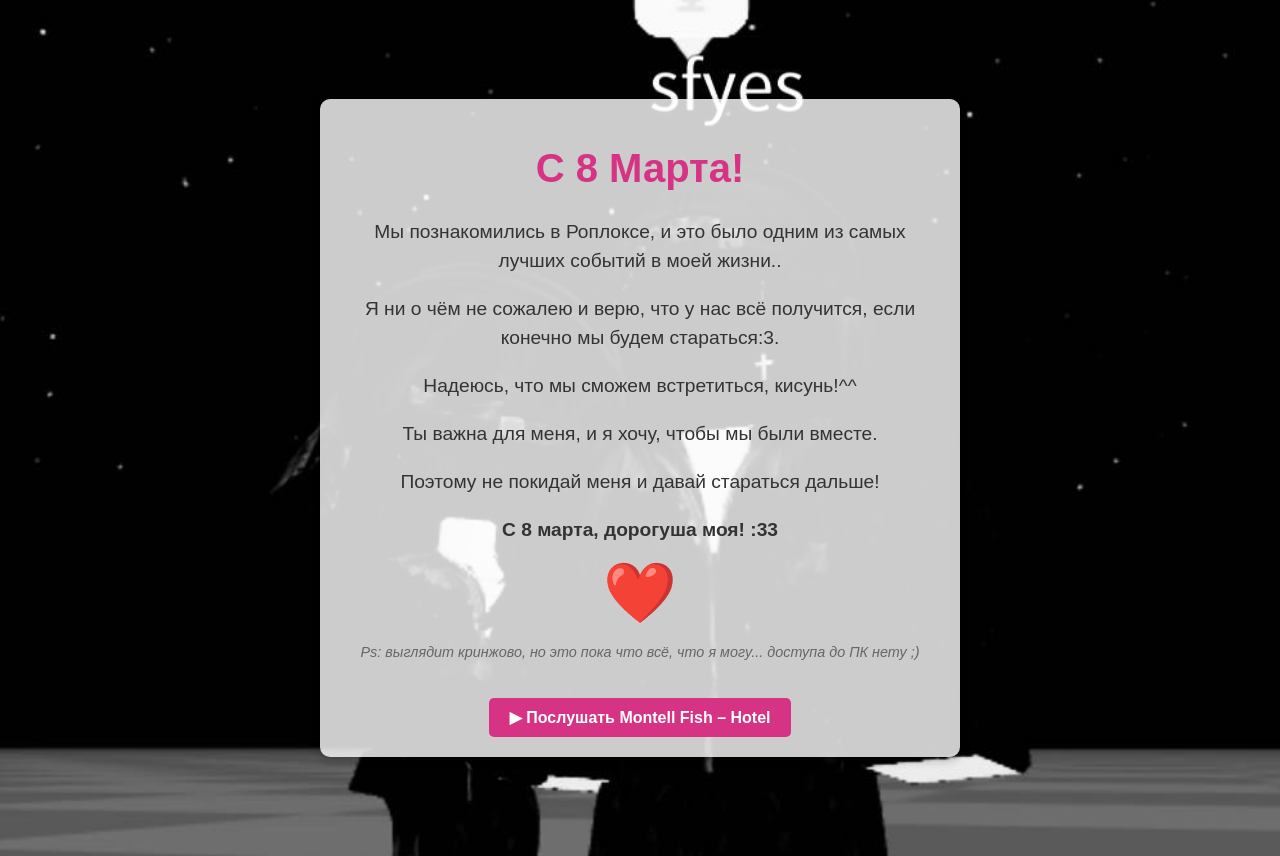
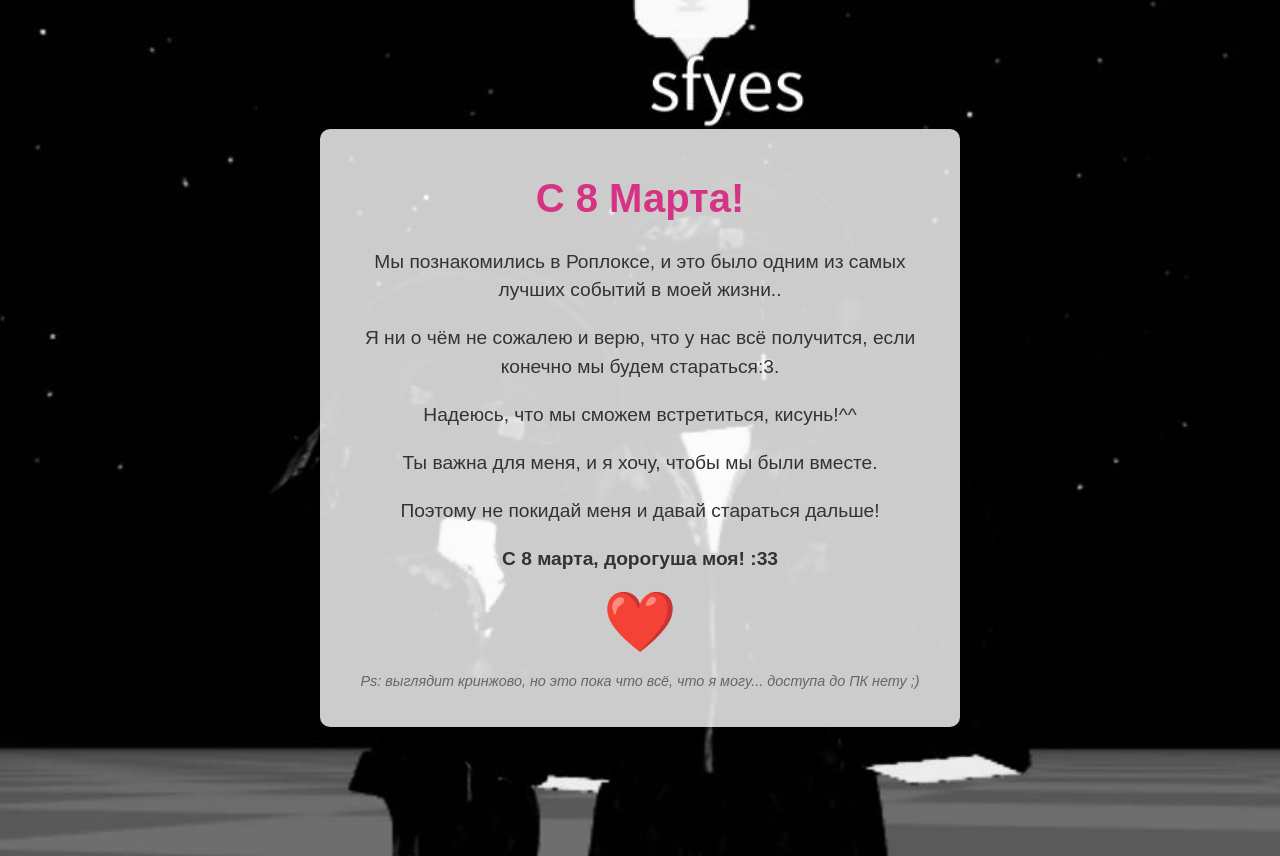
Before and after one commit to visifarr/8march, a plain HTML site: page index.html in a window 1280 px wide. Drawn offline with Linux system fonts and the light colour scheme.

Commit message:
Update index.html

```diff
--- a/index.html
+++ b/index.html
@@ -44,16 +44,6 @@
             margin-top: 20px;
             font-style: italic;
         }
-        .music-link {
-            display: inline-block;
-            margin-top: 20px;
-            padding: 10px 20px;
-            background-color: #d63384;
-            color: white;
-            text-decoration: none;
-            border-radius: 5px;
-            font-weight: bold;
-        }
         @keyframes fadeIn {
             from { opacity: 0; transform: translateY(-20px); }
             to { opacity: 1; transform: translateY(0); }
@@ -65,13 +55,7 @@
         }
     </style>
     <script>
-        let images = [
-            "1.jpg",
-            "2.jpg",
-            "3.jpg",
-            "4.jpg",
-            "5.jpg"
-        ];
+        let images = ["1.jpg", "2.jpg", "3.jpg", "4.jpg", "5.jpg"];
         let index = 0;
 
         function changeBackground() {
@@ -83,6 +67,11 @@
     </script>
 </head>
 <body>
+    <audio autoplay loop>
+        <source src="Hotel.mp3" type="audio/mpeg">
+        Ваш браузер не поддерживает аудио.
+    </audio>
+
     <div class="container">
         <h1>С 8 Марта!</h1>
         <p>Мы познакомились в Роплоксе, и это было одним из самых лучших событий в моей жизни..</p>
@@ -93,11 +82,6 @@
         <p><b>С 8 марта, дорогуша моя! :33</b></p>
         <div class="heart">❤️</div>
         <p class="ps">Ps: выглядит кринжово, но это пока что всё, что я могу... доступа до ПК нету ;)</p>
-
-        <!-- Ссылка на песню -->
-        <a href="https://www.musixmatch.com/lyrics/Montell-Fish/Hotel?utm_source=application&utm_campaign=api&utm_medium=musixmatch-android%3A552993462" target="_blank" class="music-link">
-            ▶ Послушать Montell Fish – Hotel
-        </a>
     </div>
 </body>
 </html>
```
